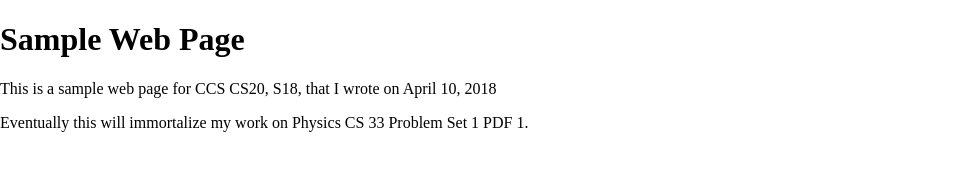
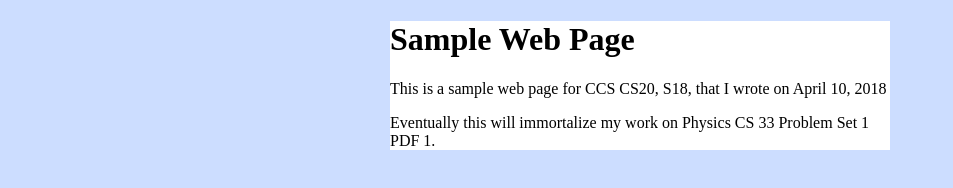
Before and after one commit to ucsb-ccs-cs20-s18/0410-Democritus, a plain HTML site: page index.html in a window 1280 px wide. Shown: the whole page, without its empty margins (0-953 px from the left). Drawn offline with Linux system fonts and the light colour scheme.

Commit message:
Update site.css

```diff
--- a/site.css
+++ b/site.css
@@ -1,6 +1,9 @@
 
 body  {
   background-color: #ccddff
+}
+
+div#container  {
   width: 500px;
   margin-left: auto;
   margin-right: auto;
```
